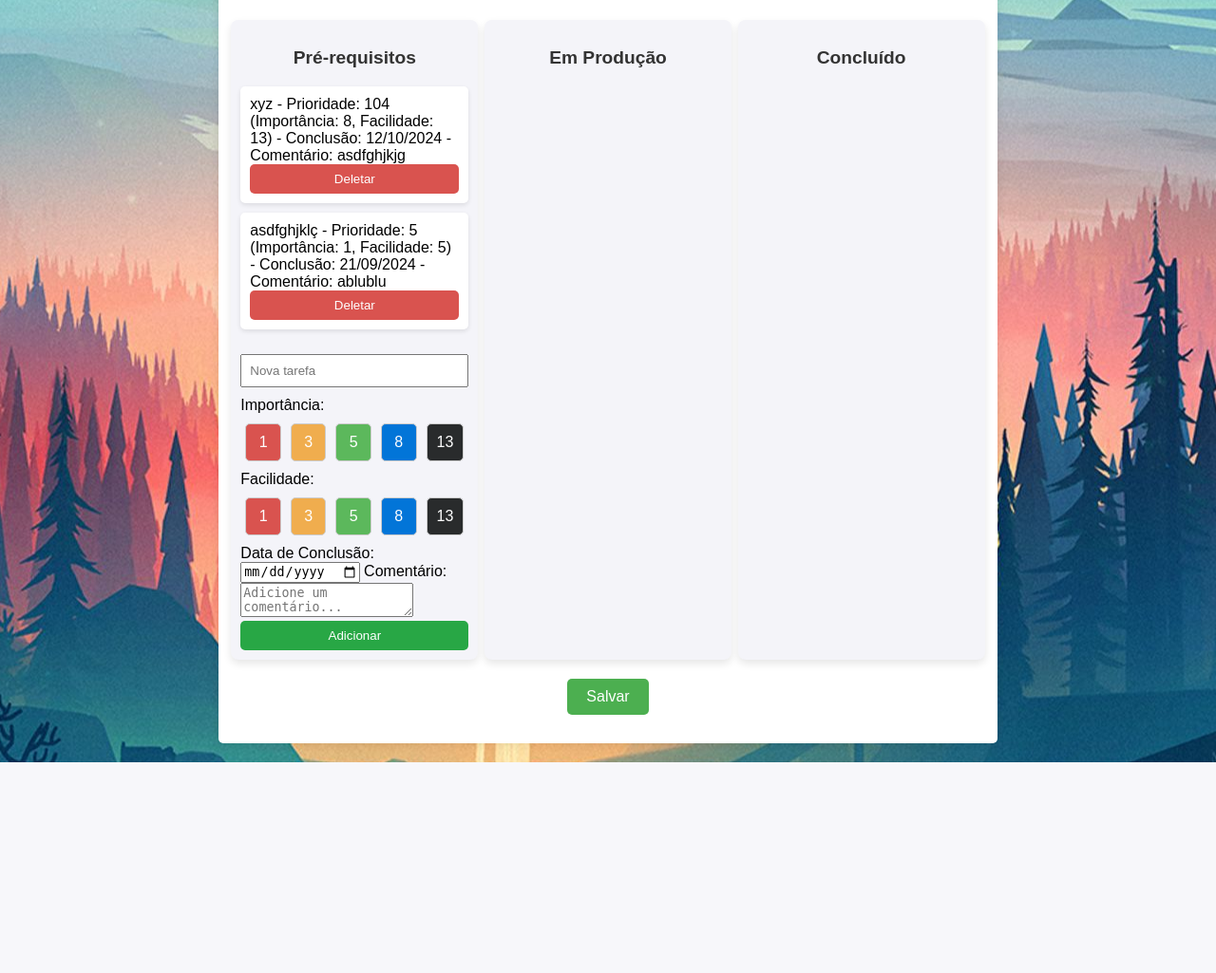
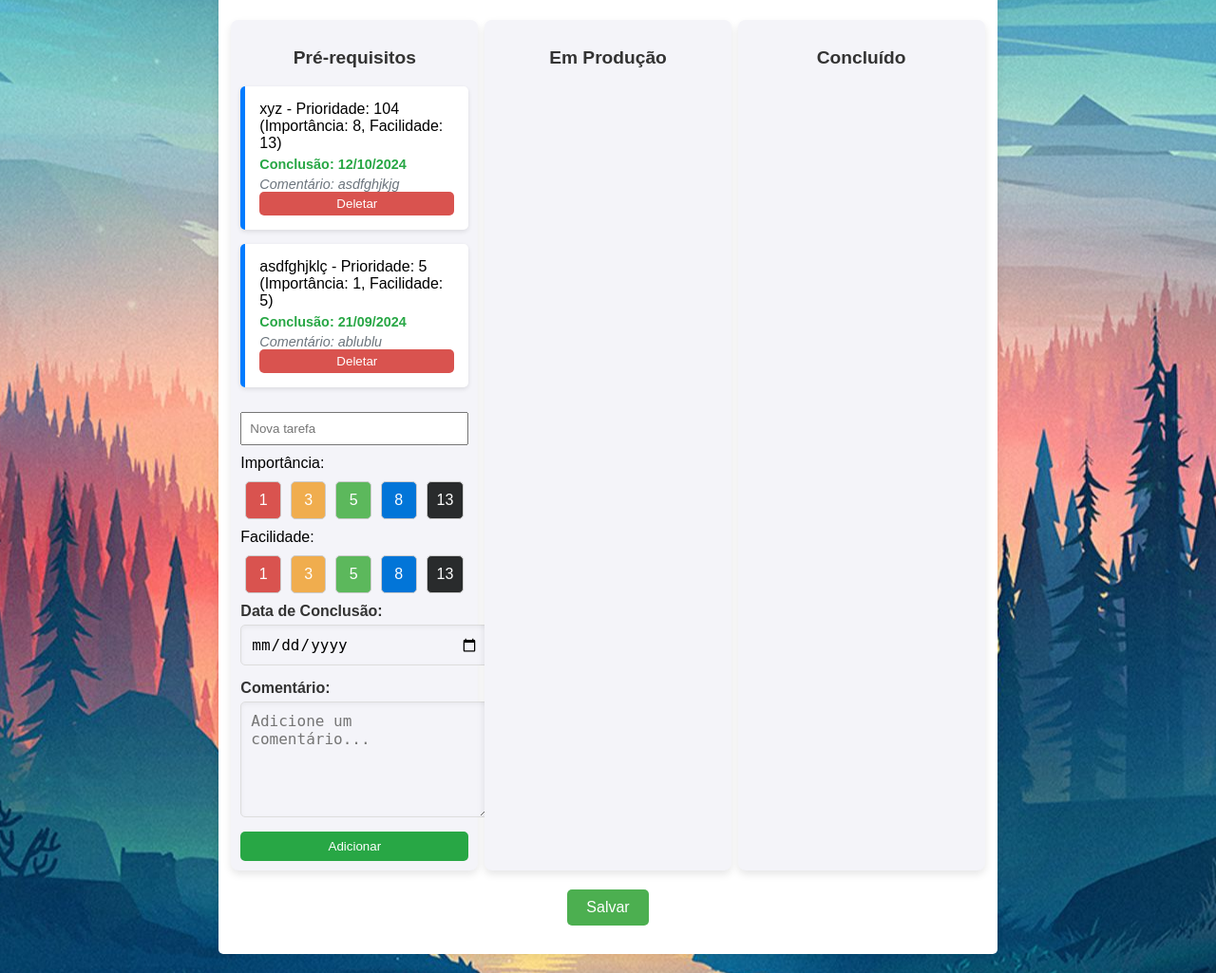
Before and after one commit to DigogSXD/TaskMaster, a Flask app: page /projeto/1 in a window 1280 px wide. Shown: the part 184-1209 px from the top of the page at 95% size. Before the commit the page ends 987 px from the top, so only its background shows below. Run offline with Flask 3, Linux system fonts and the light colour scheme; a user stored in the database is signed in.

Commit message:
estilizando css

```diff
--- a/flaskbackend/website/auth.py
+++ b/flaskbackend/website/auth.py
@@ -257,54 +257,43 @@ def esqueceu():
     nova_senha2 = request.form.get('senha2')
 
     if request.method == 'POST':
-        """
-        É aqui que eu tentei inicialmente fazer um teste pra vizualizar td
-            Deu certo, mas não consegui fazer em outro arquivo
 
-        users = Usuario.query.all()
-
-        for i in list(users):
-            print(i.id)
-            print(i.email)
-            print(i.password)
-            print("\n\n")
-        """
-
-        """Aqui estou fazendo a lógica normal da página de esqueceu a senha(não precisa alterar nada, tá funfando)"""
+        # Busca o usuário no banco de dados
         user = Usuario.query.filter_by(email=email).first()
 
-        #Printando no terminal só pra ver se ele consegue 'puxar' os dados do frontend
+        if not user:
+            flash("Usuário inexistente! Faça cadastro", category='error')
+            return redirect(url_for('auth.signup'))
+
+        # Agora que já verificamos se o usuário existe, podemos acessar seus atributos
         print(user.id)
         print(user.email)
         print(user.password)
 
-        if not user:
-            flash("Usuário inexistente! Faça cadastro", category='error')
-            return redirect(url_for('auth.signup'))
-        else:
-            if nova_senha != nova_senha2:
-                flash("As senhas devem ser iguais")
-                return redirect(url_for('auth.esqueceu'))
-            if len(nova_senha) < 10:
-                flash("A nova senha deve ter no mínimo 10 caracteres")
-                return redirect(url_for('auth.esqueceu.html'))
-            else:
-                # Atualizar a senha do usuário
-                user.password = generate_password_hash(nova_senha, method='pbkdf2:sha256')
+        # Verifica se as senhas são iguais
+        if nova_senha != nova_senha2:
+            flash("As senhas devem ser iguais")
+            return redirect(url_for('auth.esqueceu'))
 
-                # Commit da nova senha no banco de dados
-                try:
-                    db.session.commit()
-                    flash("Senha alterada com sucesso!", category='success')
-                    return redirect(url_for('auth.login'))
-                except Exception as e:
-                    db.session.rollback()
-                    flash(f"""Erro ao atualizar a senha: {str(e)}
-                          Tente denovo""", category='error')
-                    return redirect(url_for('auth.esqueceu'))
+        # Verifica se a nova senha tem no mínimo 10 caracteres
+        if len(nova_senha) < 10:
+            flash("A nova senha deve ter no mínimo 10 caracteres")
+            return redirect(url_for('auth.esqueceu'))
+
+        # Atualizar a senha do usuário
+        user.password = generate_password_hash(nova_senha, method='pbkdf2:sha256')
+
+        # Commit da nova senha no banco de dados
+        try:
+            db.session.commit()
+            flash("Senha alterada com sucesso!", category='success')
+            return redirect(url_for('auth.login'))
+        except Exception as e:
+            db.session.rollback()
+            flash(f"""Erro ao atualizar a senha: {str(e)}. Tente de novo""", category='error')
+            return redirect(url_for('auth.esqueceu'))
 
     return render_template('esqueceu.html')
-
 
 # Atualizar TAREFA
 @auth.route('/atualizar_tarefas', methods=['POST'])
--- a/flaskbackend/website/static/project_details.css
+++ b/flaskbackend/website/static/project_details.css
@@ -166,3 +166,134 @@ button:hover {
 .modal-content button {
     margin-top: 10px;
 }
+
+
+
+
+
+
+
+
+
+
+
+
+
+
+/* Estilo para a conclusão e comentário dentro das tarefas */
+.kanban-list li .completion, .kanban-list li .comment {
+    font-size: 0.9rem; /* Tamanho da fonte ligeiramente menor */
+    color: #555; /* Cor de texto suave */
+    margin-top: 5px; /* Espaçamento superior */
+    display: block; /* Exibir em bloco para separar do restante */
+}
+
+/* Destaque para o texto de conclusão */
+.kanban-list li .completion {
+    font-weight: bold; /* Negrito para o texto de conclusão */
+    color: #28a745; /* Cor verde para indicar tarefa concluída */
+}
+
+/* Estilo para o comentário */
+.kanban-list li .comment {
+    font-style: italic; /* Texto em itálico para os comentários */
+    color: #6c757d; /* Cor cinza suave */
+}
+
+/* Estilo do botão deletar */
+#deletar {
+    background-color: #d9534f; /* Vermelho de alerta */
+    color: white;
+    border: none;
+    padding: 5px 10px;
+    border-radius: 5px;
+    cursor: pointer;
+}
+
+#deletar:hover {
+    background-color: #c9302c; /* Cor mais escura ao passar o mouse */
+}
+
+/* Adicionar mais espaçamento e destaque visual entre as tarefas */
+.kanban-list li {
+    margin-bottom: 15px; /* Espaçamento entre as tarefas */
+    padding: 15px; /* Mais espaço interno */
+    border-left: 5px solid #007bff; /* Borda de cor azul na esquerda para destaque */
+}
+
+
+
+
+
+
+
+
+
+
+
+
+
+/* Estilo para os labels */
+.form-label {
+    font-weight: bold;
+    color: #333;
+    display: block;
+    margin-bottom: 5px;
+}
+
+/* Estilo para o campo de data */
+#completion_date {
+    width: 100%;
+    padding: 10px;
+    margin-bottom: 15px;
+    border: 1px solid #ddd;
+    border-radius: 5px;
+    font-size: 1rem;
+    background-color: #f4f4f9;
+    box-shadow: inset 0 2px 5px rgba(0, 0, 0, 0.05);
+    transition: border-color 0.3s ease-in-out;
+}
+
+#completion_date:focus {
+    border-color: #007bff;
+    outline: none;
+}
+
+/* Estilo para o campo de comentário */
+#comment {
+    width: 100%;
+    height: 100px;
+    padding: 10px;
+    margin-bottom: 15px;
+    border: 1px solid #ddd;
+    border-radius: 5px;
+    font-size: 1rem;
+    background-color: #f4f4f9;
+    box-shadow: inset 0 2px 5px rgba(0, 0, 0, 0.05);
+    transition: border-color 0.3s ease-in-out;
+}
+
+#comment:focus {
+    border-color: #007bff;
+    outline: none;
+}
+
+/* Ajustes de espaçamento e estilo */
+.form-control {
+    display: block;
+    width: 100%;
+    padding: 10px;
+    font-size: 1rem;
+    margin-bottom: 15px;
+    border: 1px solid #ddd;
+    border-radius: 5px;
+    background-color: #f9f9f9;
+    box-shadow: inset 0 1px 3px rgba(0, 0, 0, 0.1);
+    transition: all 0.3s ease;
+}
+
+.form-control:focus {
+    border-color: #007bff;
+    box-shadow: 0 0 5px rgba(0, 123, 255, 0.25);
+    outline: none;
+}
--- a/flaskbackend/website/templates/login.html
+++ b/flaskbackend/website/templates/login.html
@@ -53,7 +53,7 @@
         </div>
     </div>
     <!-- Scripts do Bootstrap (necessário para o funcionamento do botão de fechar nos alerts) -->
-    <script src="https://code.jquery.com/jquery-3.5.1.slim.min.js"></script>
+    <script src="https://code.jquery.com/jquery-3.5.1.min.js"></script>
     <script src="https://cdn.jsdelivr.net/npm/@popperjs/core@2.9.2/dist/umd/popper.min.js"></script>
     <script src="https://stackpath.bootstrapcdn.com/bootstrap/4.5.2/js/bootstrap.min.js"></script>
 
--- a/flaskbackend/website/templates/project_details.html
+++ b/flaskbackend/website/templates/project_details.html
@@ -17,16 +17,17 @@ TaskMaster - Gerenciamento de Tarefas
                 <li id="{{ tarefa.id_task }}" draggable="true" ondragstart="drag(event)">
                     {{ tarefa.description }} - Prioridade: {{ tarefa.priority }} (Importância: {{ tarefa.importance }}, Facilidade: {{ tarefa.ease }})
                     {% if tarefa.completion_date %}
-                        - Conclusão: {{ tarefa.completion_date.strftime('%d/%m/%Y') }}
+                        <span class="completion">Conclusão: {{ tarefa.completion_date.strftime('%d/%m/%Y') }}</span>
                     {% endif %}
                     {% if tarefa.comment %}
-                        - Comentário: {{ tarefa.comment }}
+                        <span class="comment">Comentário: {{ tarefa.comment }}</span>
                     {% endif %}
                     <!-- Botão para deletar -->
                     <form method="POST" action="{{ url_for('auth.deletar_tarefa', task_id=tarefa.id_task, project_id=project.id) }}" style="display:inline;">
                         <button type="submit" id="deletar" onclick="return confirm('Tem certeza que deseja excluir esta tarefa?')">Deletar</button>
                     </form>
                 </li>
+
             {% endfor %}
 
             </ul>
@@ -60,12 +61,13 @@ TaskMaster - Gerenciamento de Tarefas
                 <input type="hidden" name="ease" id="ease" required>
 
                 <!-- Campo para Data de Conclusão -->
-                <label for="completion_date">Data de Conclusão:</label>
-                <input type="date" name="completion_date">
+                <label for="completion_date" class="form-label">Data de Conclusão:</label>
+                <input type="date" name="completion_date" id="completion_date" class="form-control">
 
                 <!-- Campo para Comentário -->
-                <label for="comment">Comentário:</label>
-                <textarea name="comment" placeholder="Adicione um comentário..."></textarea>
+                <label for="comment" class="form-label">Comentário:</label>
+                <textarea name="comment" id="comment" class="form-control" placeholder="Adicione um comentário..."></textarea>
+
 
                 <button type="submit">Adicionar</button>
             </form>
@@ -80,8 +82,11 @@ TaskMaster - Gerenciamento de Tarefas
                 {% for tarefa in in_prod_tasks %}
                     <li id="{{ tarefa.id_task }}" draggable="true" ondragstart="drag(event)">
                         {{ tarefa.description }} - Prioridade: {{ tarefa.priority }} (Importância: {{ tarefa.importance }}, Facilidade: {{ tarefa.ease }})
+                        {% if tarefa.completion_date %}
+                            <span class="completion">Conclusão: {{ tarefa.completion_date.strftime('%d/%m/%Y') }}</span>
+                        {% endif %}
                         {% if tarefa.comment %}
-                            - Comentário: {{ tarefa.comment }}
+                            <span class="comment">Comentário: {{ tarefa.comment }}</span>
                         {% endif %}
                         <!-- Botão para deletar -->
                         <form method="POST" action="{{ url_for('auth.deletar_tarefa', task_id=tarefa.id_task, project_id=project.id) }}" style="display:inline;">
@@ -100,8 +105,11 @@ TaskMaster - Gerenciamento de Tarefas
                 {% for tarefa in completed_tasks %}
                     <li id="{{ tarefa.id_task }}" draggable="true" ondragstart="drag(event)">
                         {{ tarefa.description }} - Prioridade: {{ tarefa.priority }} (Importância: {{ tarefa.importance }}, Facilidade: {{ tarefa.ease }})
+                        {% if tarefa.completion_date %}
+                            <span class="completion">Conclusão: {{ tarefa.completion_date.strftime('%d/%m/%Y') }}</span>
+                        {% endif %}
                         {% if tarefa.comment %}
-                            - Comentário: {{ tarefa.comment }}
+                            <span class="comment">Comentário: {{ tarefa.comment }}</span>
                         {% endif %}
                         <!-- Botão para deletar -->
                         <form method="POST" action="{{ url_for('auth.deletar_tarefa', task_id=tarefa.id_task, project_id=project.id) }}" style="display:inline;">
--- a/flaskbackend/website/templates/signup.html
+++ b/flaskbackend/website/templates/signup.html
@@ -55,7 +55,9 @@
             </form>
         </div>
     </div>
-
+    <script src="https://code.jquery.com/jquery-3.5.1.min.js"></script>
+    <script src="https://cdn.jsdelivr.net/npm/@popperjs/core@2.9.2/dist/umd/popper.min.js"></script>
+    <script src="https://stackpath.bootstrapcdn.com/bootstrap/4.5.2/js/bootstrap.min.js"></script>
 
 </body>
 </html>
```
Also changed, not shown: flaskbackend/instance/taskmaster.db.
